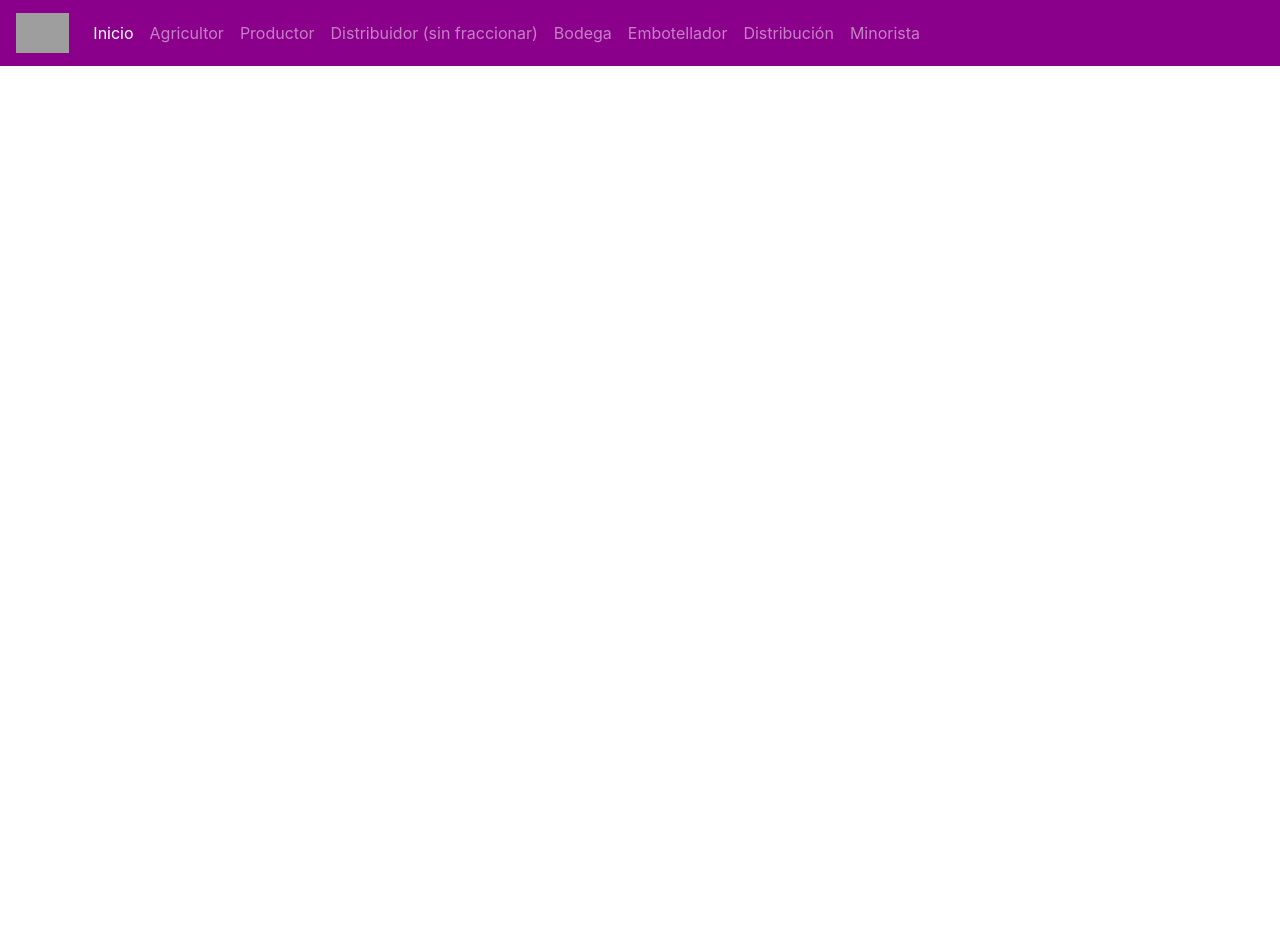
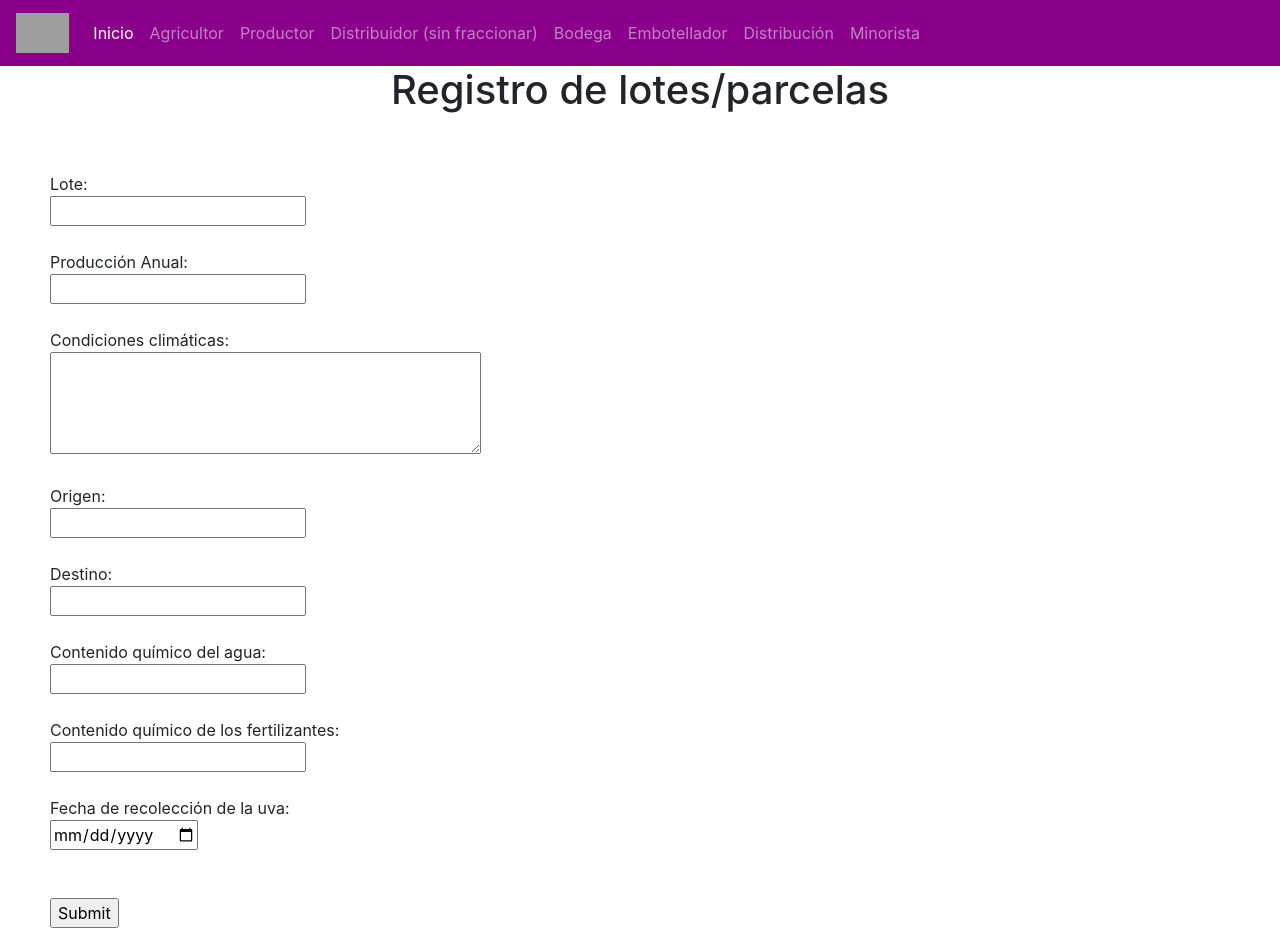
Before and after one commit to sarychamsf/EjemploGitReq, an Angular app: page /registro-lotes in a window 1280 px wide. Before the commit this address led to /. Shown: the top 952 px of the page. Before the commit the page ends 800 px from the top, so only its background shows below. Built offline with nearby package versions, Linux system fonts and the light colour scheme; grey boxes are pictures that could not be loaded.

Commit message:
Mantener registro de cada lote o parcela que el agricultor tenga a cargo. #15

```diff
--- a/src/app/app-routing.module.ts
+++ b/src/app/app-routing.module.ts
@@ -1,9 +1,11 @@
 import { NgModule } from '@angular/core';
 import { Routes, RouterModule } from '@angular/router';
 import { VerificacionComponent } from './verificacion/verificacion.component';
+import { RegistroLotesComponent } from './registro-lotes/registro-lotes.component';
 
 const routes: Routes = [
-  {path: 'verificacion', component: VerificacionComponent}
+  {path: 'verificacion', component: VerificacionComponent},
+  {path:'registro-lotes', component: RegistroLotesComponent}
 ];
 
 @NgModule({
--- a/src/app/app.module.ts
+++ b/src/app/app.module.ts
@@ -7,13 +7,15 @@ import { HeaderComponent } from './header/header.component';
 import {NgbModule} from '@ng-bootstrap/ng-bootstrap';
 import { VerificacionComponent } from './verificacion/verificacion.component';
 import { FormsModule } from '@angular/forms';
+import { RegistroLotesComponent } from './registro-lotes/registro-lotes.component';
 
 
 @NgModule({
   declarations: [
     AppComponent,
     HeaderComponent,
-    VerificacionComponent
+    VerificacionComponent,
+    RegistroLotesComponent
   ],
   imports: [
     BrowserModule,
--- /dev/null
+++ b/src/app/registro-lotes/registro-lotes.component.html
@@ -0,0 +1,22 @@
+<h1 style="text-align:center;">Registro de lotes/parcelas</h1>
+
+<form style="padding:50px;">
+  Lote:<br>
+  <input type="text" name="lote"><br><br>
+  Producción Anual:<br>
+  <input type="text" name="produccion-anual"><br><br>
+  Condiciones climáticas:<br>
+  <textarea rows="4" cols="40"> </textarea><br><br>
+  Origen:<br>
+  <input type="text" name="origen"><br><br>
+  Destino:<br>
+  <input type="text" name="destino"><br><br>
+  Contenido químico del agua:<br>
+  <input type="text" name="agua"><br><br>
+  Contenido químico de los fertilizantes:<br>
+  <input type="text" name="fertilizantes"><br><br>
+  Fecha de recolección de la uva:<br>
+  <input type="date" name="recoleccion"><br><br>
+  <br>
+  <input type="submit"><br><br>
+</form>
--- /dev/null
+++ b/src/app/registro-lotes/registro-lotes.component.ts
@@ -0,0 +1,15 @@
+import { Component, OnInit } from '@angular/core';
+
+@Component({
+  selector: 'app-registro-lotes',
+  templateUrl: './registro-lotes.component.html',
+  styleUrls: ['./registro-lotes.component.scss']
+})
+export class RegistroLotesComponent implements OnInit {
+
+  constructor() { }
+
+  ngOnInit() {
+  }
+
+}
```
Also changed, not shown: src/app/registro-lotes/registro-lotes.component.scss (added), 2 other files (tests, documents, lock files or other folders).
